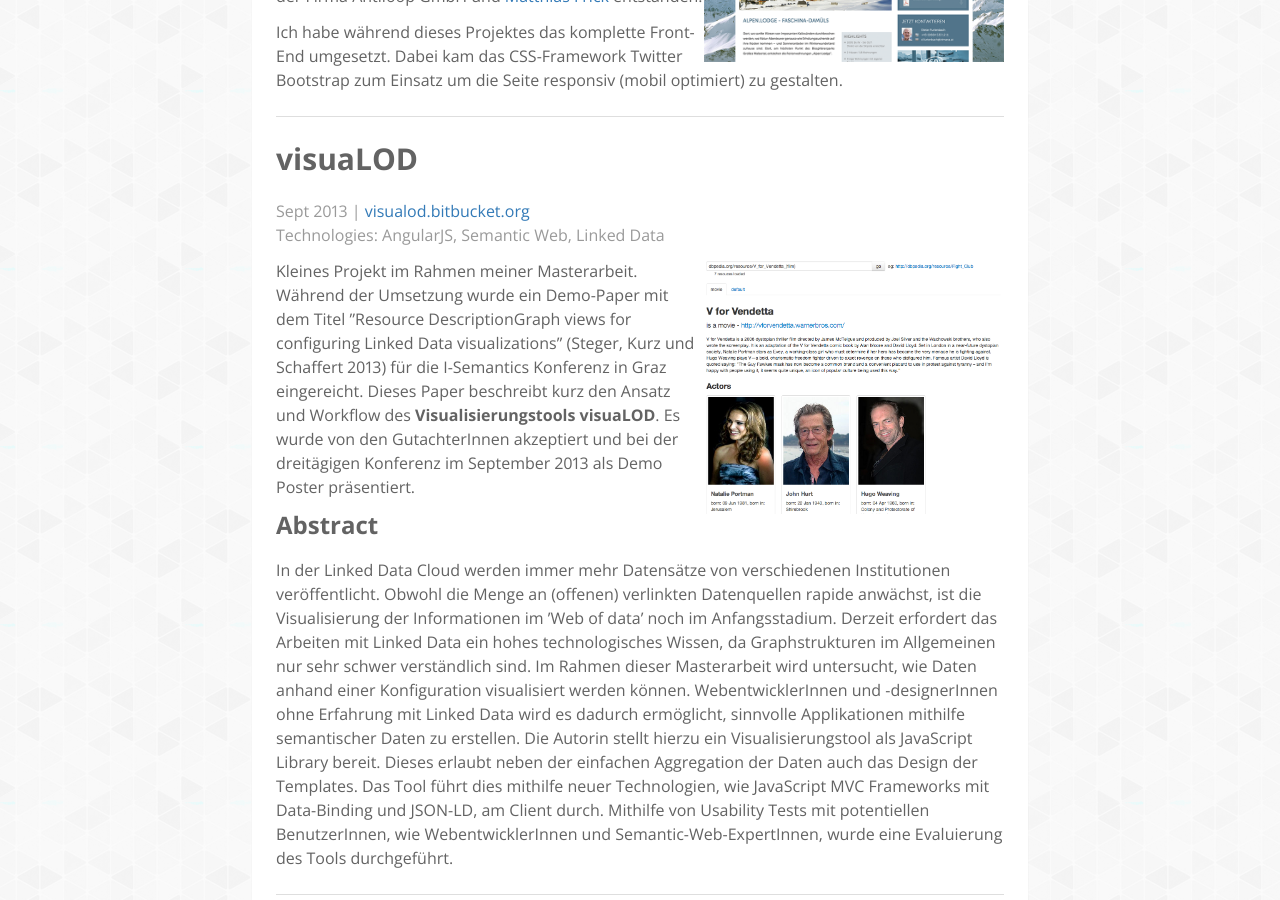
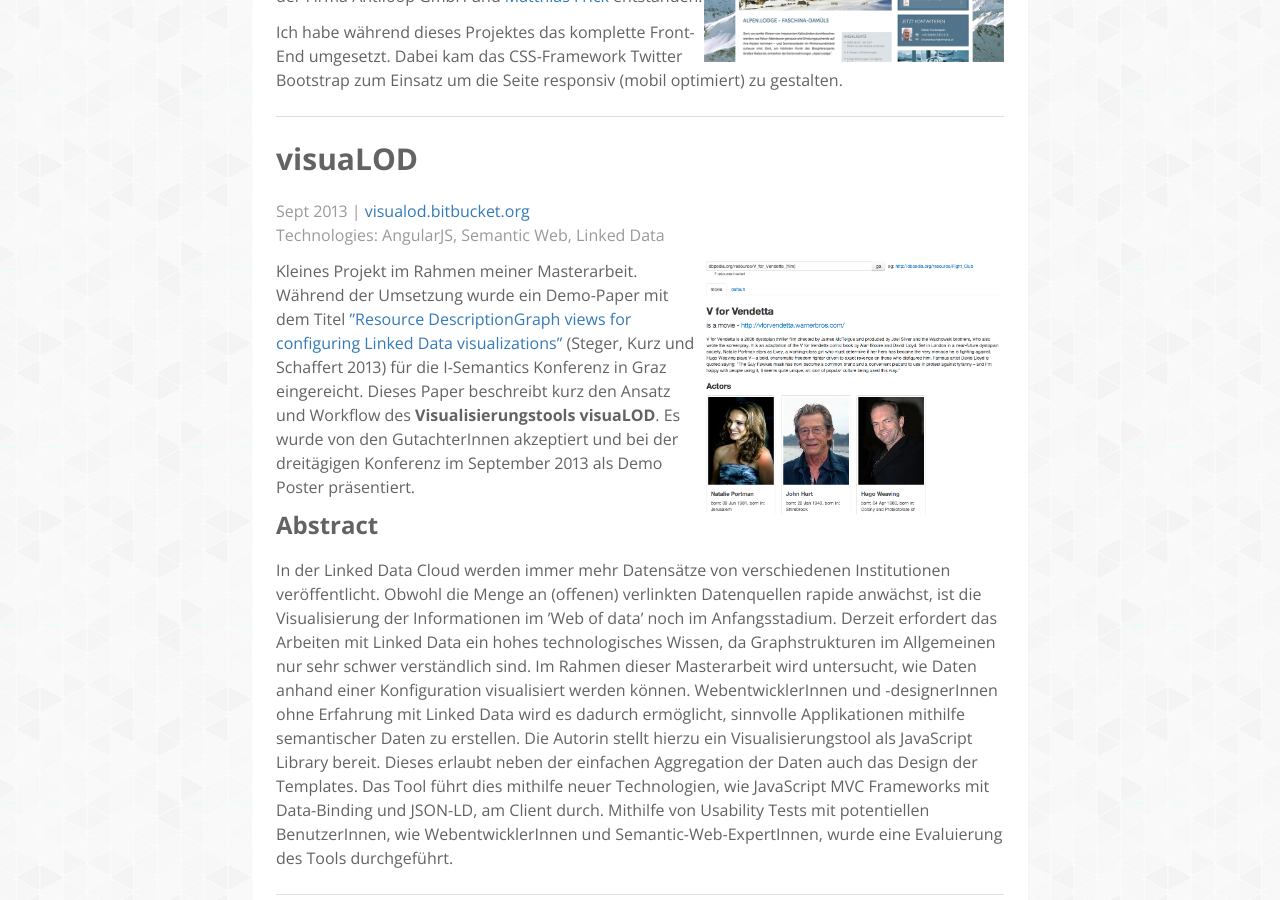
Before and after one commit to lpsBetty/lpsBetty.github.io, a Jekyll site: the page built from projects.md, in a window 1280 px wide and 900 px high, scrolled down 1882 px. Built offline with Jekyll 4.4.1, drawn with Linux system fonts in a browser that asks for light colours; nearby versions of some CDN libraries; part of the change alters nothing that is shown.

```diff
--- a/projects.md
+++ b/projects.md
@@ -82,7 +82,7 @@ Technologies: AngularJS, Semantic Web, Linked Data
 
 ![visuaLOD Demo](/images/projects/visualod.png){: .pull-right}{: width="300"}
 
-Kleines Projekt im Rahmen meiner Masterarbeit. Während der Umsetzung wurde ein Demo-Paper mit dem Titel ”Resource DescriptionGraph views for configuring Linked Data visualizations” (Steger, Kurz und Schaffert 2013) für die I-Semantics Konferenz in Graz eingereicht. Dieses Paper beschreibt kurz den Ansatz und Workflow des **Visualisierungstools visuaLOD**. Es wurde von den GutachterInnen akzeptiert und bei der dreitägigen Konferenz im September 2013 als Demo Poster präsentiert.
+Kleines Projekt im Rahmen meiner Masterarbeit. Während der Umsetzung wurde ein Demo-Paper mit dem Titel [”Resource DescriptionGraph views for configuring Linked Data visualizations”](http://ceur-ws.org/Vol-1026/paper7.pdf) (Steger, Kurz und Schaffert 2013) für die I-Semantics Konferenz in Graz eingereicht. Dieses Paper beschreibt kurz den Ansatz und Workflow des **Visualisierungstools visuaLOD**. Es wurde von den GutachterInnen akzeptiert und bei der dreitägigen Konferenz im September 2013 als Demo Poster präsentiert.
 
 ### Abstract
 
```
